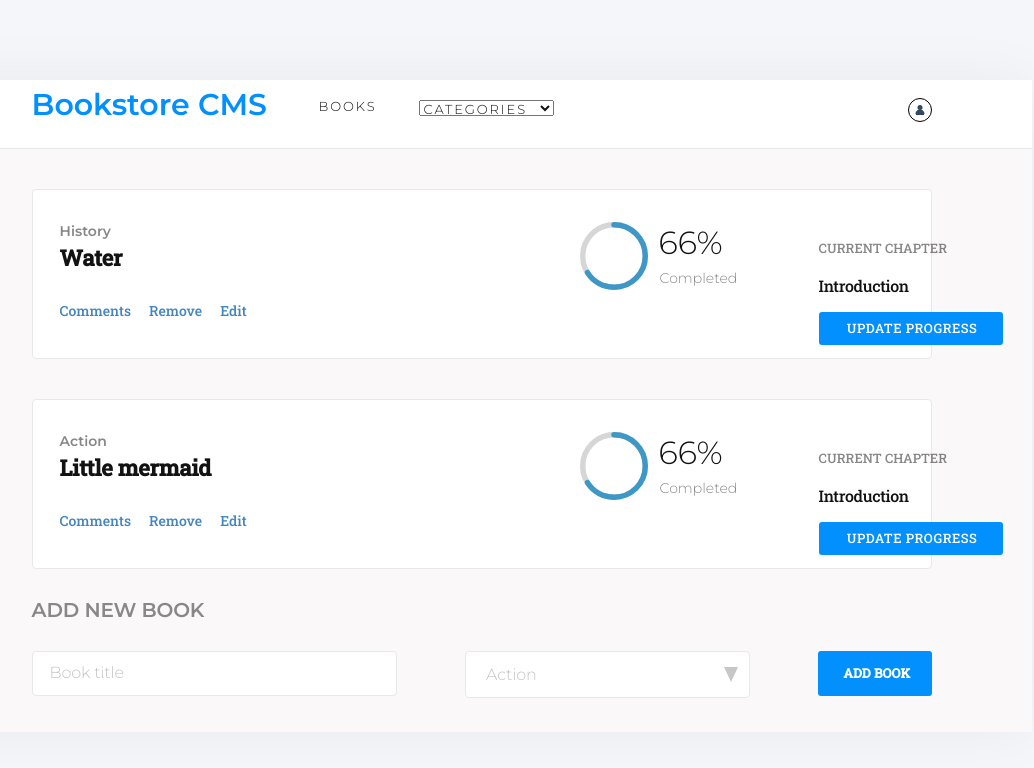
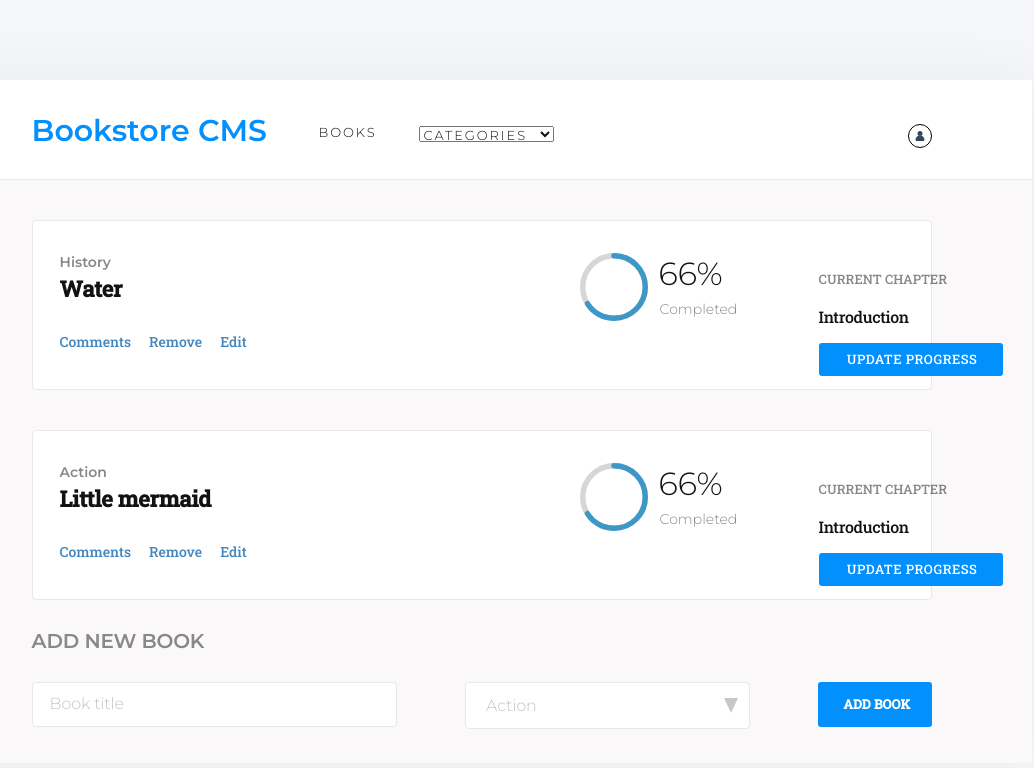
Before and after one commit to blackpintz/Bookstore, a React (Create React App) app: page / in a window 1280 px wide. Shown: the top 768 px of the page, without its empty margins (158-1192 px from the left). Built offline with nearby package versions, Linux system fonts and the light colour scheme.

Commit message:
A few fixes - margins
- Cursor pointer

```diff
--- a/src/css/Book.css
+++ b/src/css/Book.css
@@ -142,6 +142,7 @@
   border-radius: 3px;
   background-color: #0290ff;
   border: #0290ff;
+  cursor: pointer;
 }
 
 .update-progress {
--- a/src/css/Nav.css
+++ b/src/css/Nav.css
@@ -5,6 +5,8 @@
   justify-content: space-between;
   background-color: #fff;
   border-bottom: solid #e8e8e8 1px;
+  padding-top: 26px;
+  padding-bottom: 5px;
 }
 
 .Nav section {
```
